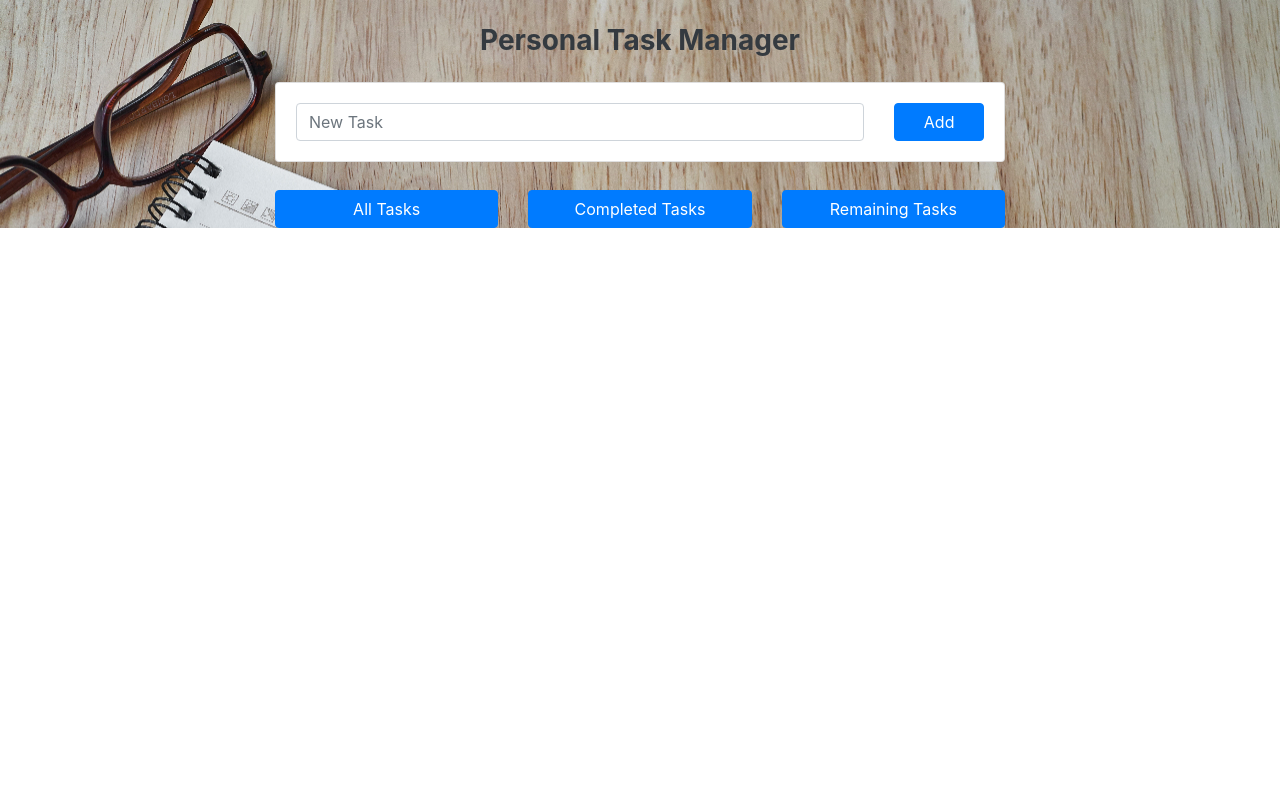
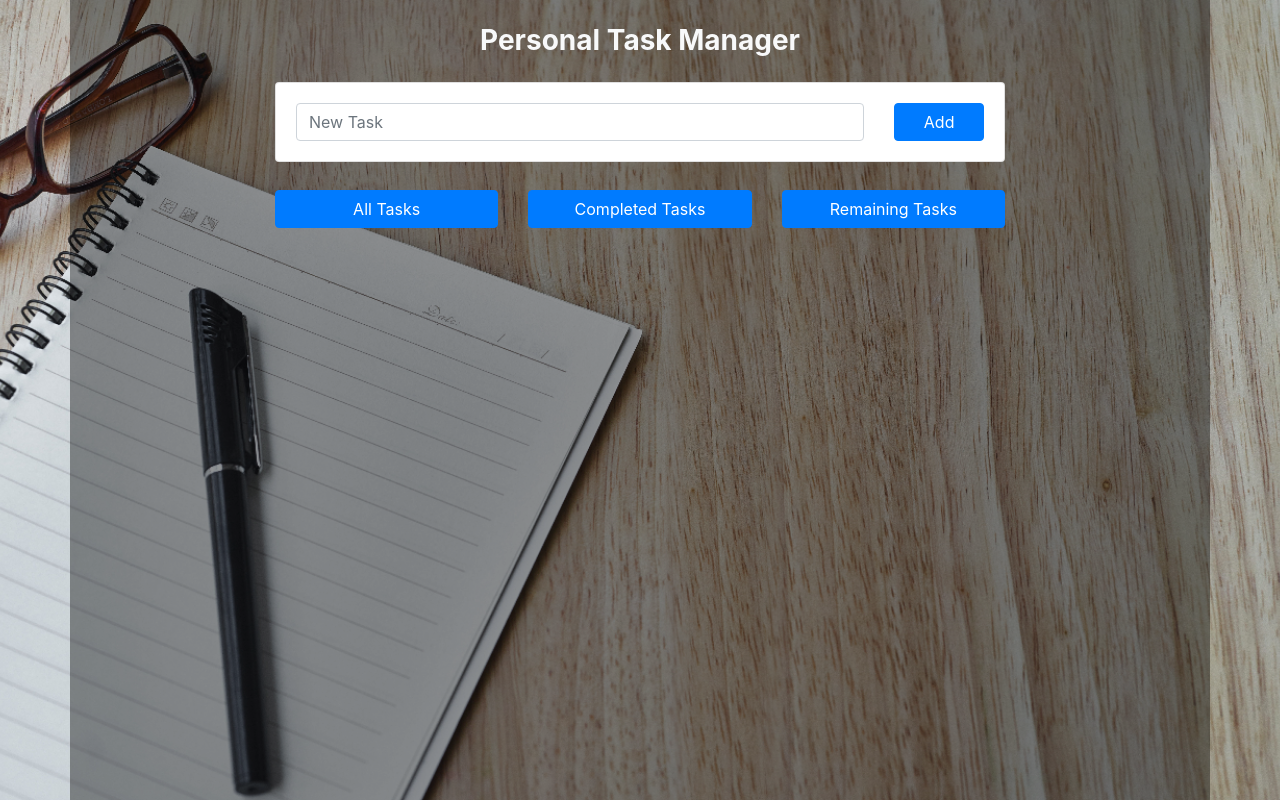
Before and after one commit to TharindaNimnajith/ssd-assignment-oauth, a React (Create React App) app: page / in a window 1280 px wide. Built offline with nearby package versions, Linux system fonts and the light colour scheme.

Commit message:
front-end modifications

```diff
--- a/src/App.jsx
+++ b/src/App.jsx
@@ -96,11 +96,22 @@ export default class App extends Component {
       items = this.state.items.filter(item => item.completed)
     }
     return (
-      <div style={{ backgroundImage: `url(${background})` }}>
-        <div className='container'>
+      <div style={{
+        backgroundImage: `url(${background})`,
+        width: '100vw',
+        minHeight: '100vh',
+        backgroundPosition: 'center',
+        backgroundSize: 'cover',
+        backgroundRepeat: 'no-repeat',
+      }}>
+        <div className='container'
+             style={{
+              backgroundColor: 'rgba(0, 0, 0, 0.4)',
+              minHeight: '100vh'
+             }}>
           <div className='row'>
             <div className='col-10 col-md-8 mx-auto mt-4'>
-              <h3 className='text-capitalize text-center mb-4 text-dark font-weight-bold'>
+              <h3 className='text-capitalize text-center mb-4 text-light font-weight-bold'>
                 Personal Task Manager
               </h3>
               <AddItem item={this.state.item}
```
